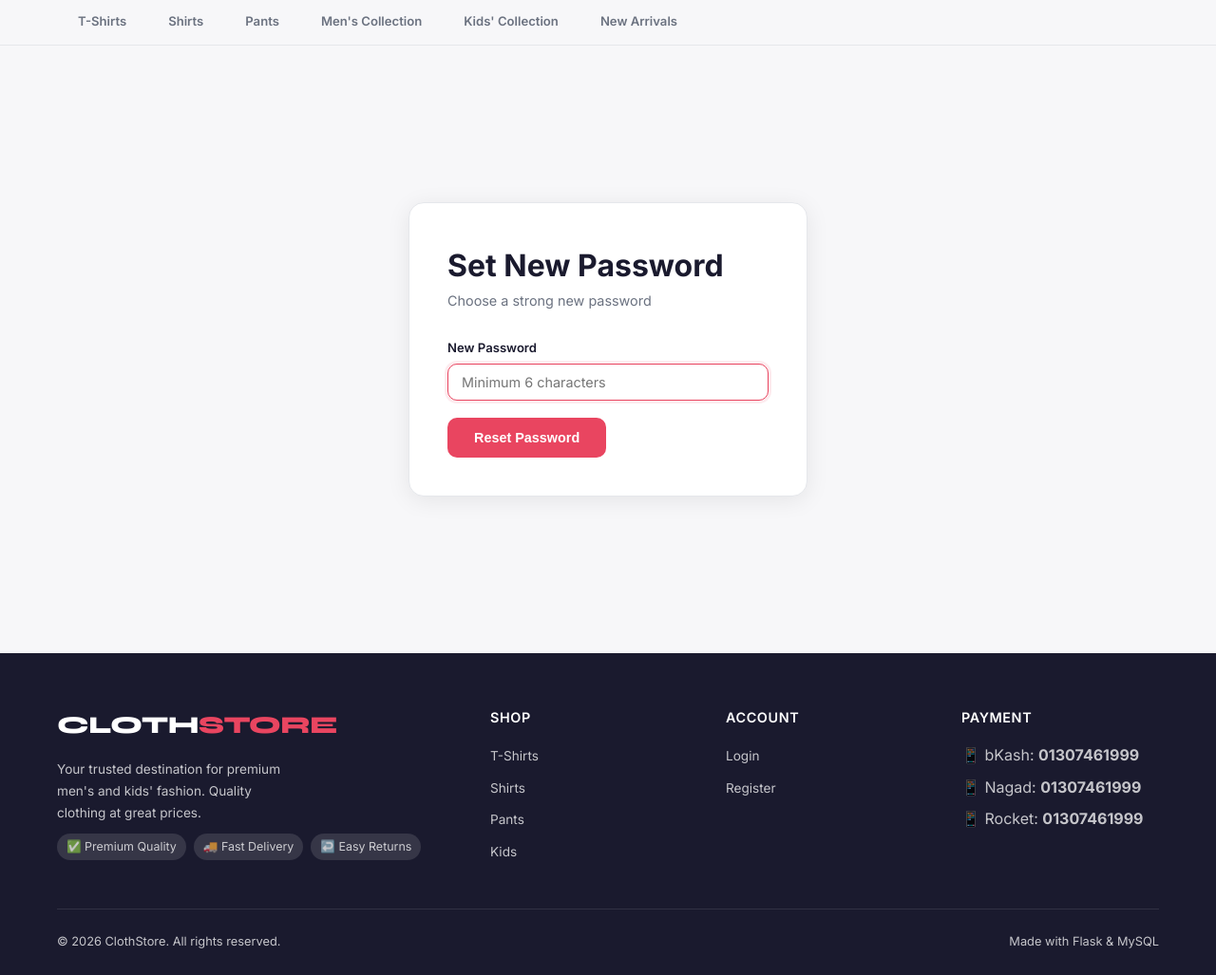
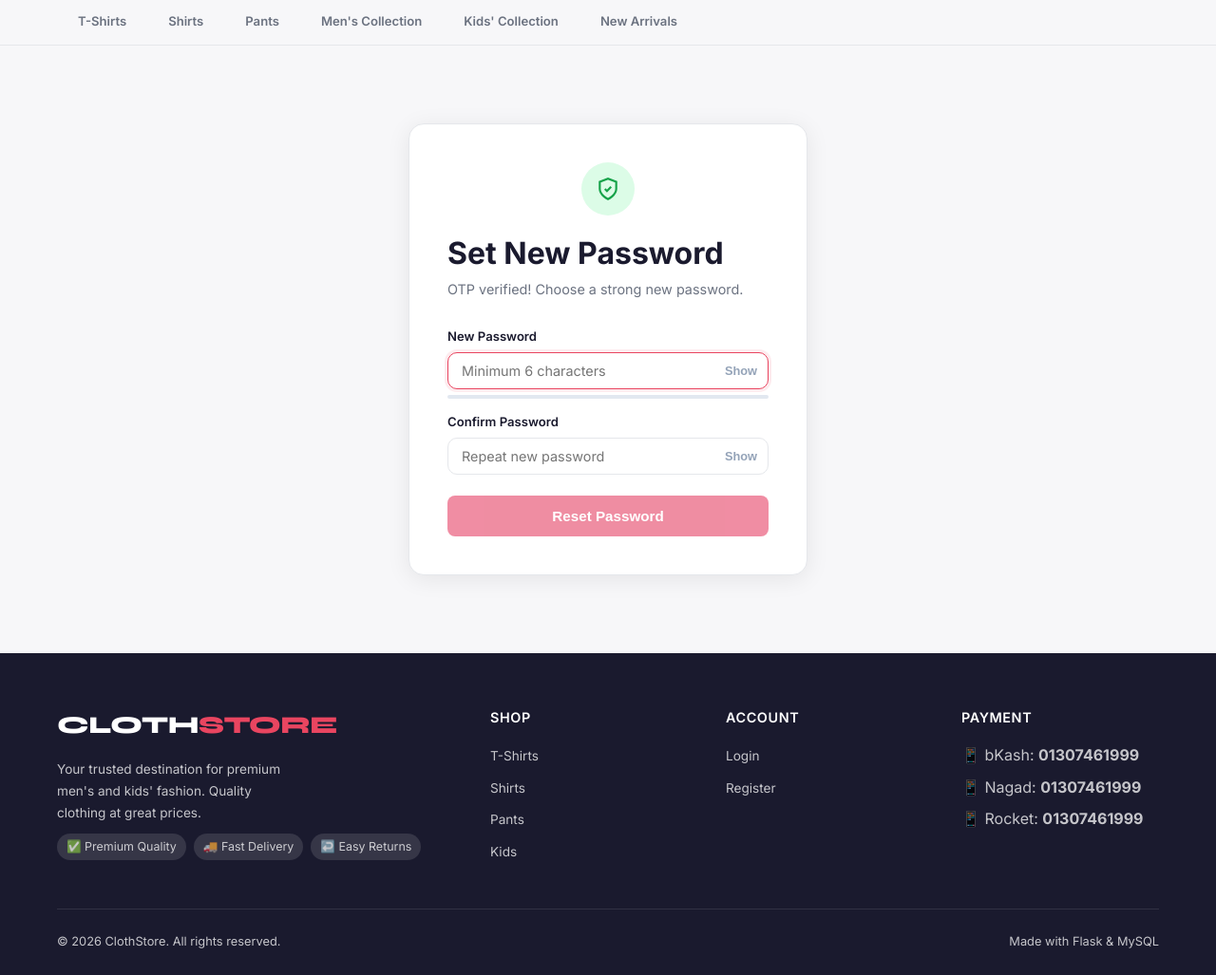
Before and after one commit to maruf8943-stack/clothstore, a Flask app: template templates/reset_password.html in a window 1280 px wide. Shown: the part 108-1135 px from the top of the page at 95% size. Run offline with Flask 3, Linux system fonts and the light colour scheme; the template is opened without the code that fills it, so the values that code supplies are empty; some libraries are stand-ins or nearby versions.

Commit message:
Update reset_password.html

```diff
--- a/templates/reset_password.html
+++ b/templates/reset_password.html
@@ -4,16 +4,117 @@
 <div class="auth-page">
   <div class="auth-card">
     <div class="auth-header">
+      <div style="width:56px;height:56px;background:#dcfce7;border-radius:50%;display:flex;align-items:center;justify-content:center;margin:0 auto 14px;">
+        <svg width="26" height="26" fill="none" stroke="#16a34a" stroke-width="2" viewBox="0 0 24 24">
+          <path d="M12 22s8-4 8-10V5l-8-3-8 3v7c0 6 8 10 8 10z"/>
+          <polyline points="9 12 11 14 15 10"/>
+        </svg>
+      </div>
       <h1>Set New Password</h1>
-      <p>Choose a strong new password</p>
+      <p>OTP verified! Choose a strong new password.</p>
     </div>
-    <form method="post">
+
+    {% with messages = get_flashed_messages(with_categories=true) %}
+      {% for cat, msg in messages %}
+      <div style="padding:11px 14px;border-radius:8px;margin-bottom:14px;font-size:.85rem;font-weight:600;
+           background:{% if cat=='success' %}#dcfce7{% else %}#fee2e2{% endif %};
+           color:{% if cat=='success' %}#166534{% else %}#991b1b{% endif %};">
+        {{ msg }}
+      </div>
+      {% endfor %}
+    {% endwith %}
+
+    <form method="post" id="rf">
+
+      <!-- New password -->
+      <div class="form-group" style="margin-bottom:6px;">
+        <label>New Password</label>
+        <div style="position:relative;">
+          <input type="password" name="password" id="pw1" required minlength="6"
+                 placeholder="Minimum 6 characters" autofocus
+                 oninput="strength(this.value);checkMatch()">
+          <button type="button" onclick="togglePw('pw1',this)"
+                  style="position:absolute;right:12px;top:50%;transform:translateY(-50%);
+                         background:none;border:none;cursor:pointer;color:#94a3b8;font-size:.8rem;
+                         font-weight:600;">Show</button>
+        </div>
+      </div>
+      <!-- Strength bar -->
+      <div style="height:4px;background:#e2e8f0;border-radius:4px;margin-bottom:4px;">
+        <div id="sbar" style="height:100%;width:0;border-radius:4px;transition:width .3s,background .3s;"></div>
+      </div>
+      <div id="slbl" style="font-size:.72rem;color:#94a3b8;margin-bottom:14px;"></div>
+
+      <!-- Confirm password -->
       <div class="form-group">
-        <label>New Password</label>
-        <input type="password" name="password" placeholder="Minimum 6 characters" required minlength="6" autofocus>
+        <label>Confirm Password</label>
+        <div style="position:relative;">
+          <input type="password" id="pw2" required placeholder="Repeat new password"
+                 oninput="checkMatch()">
+          <button type="button" onclick="togglePw('pw2',this)"
+                  style="position:absolute;right:12px;top:50%;transform:translateY(-50%);
+                         background:none;border:none;cursor:pointer;color:#94a3b8;font-size:.8rem;
+                         font-weight:600;">Show</button>
+        </div>
+        <div id="mlbl" style="font-size:.75rem;margin-top:4px;"></div>
       </div>
-      <button type="submit" class="btn btn-accent btn-full">Reset Password</button>
+
+      <button type="submit" id="sbtn" disabled
+              style="width:100%;padding:13px;background:#e11d48;color:#fff;border:none;
+                     border-radius:8px;font-size:.95rem;font-weight:700;cursor:pointer;
+                     opacity:.5;transition:opacity .2s;margin-top:4px;">
+        Reset Password
+      </button>
     </form>
   </div>
 </div>
 {% endblock %}
+
+{% block scripts %}
+<script>
+function togglePw(id, btn) {
+  const el = document.getElementById(id);
+  el.type = el.type === 'password' ? 'text' : 'password';
+  btn.textContent = el.type === 'password' ? 'Show' : 'Hide';
+}
+
+function strength(pw) {
+  let s = 0;
+  if (pw.length >= 6)  s++;
+  if (pw.length >= 10) s++;
+  if (/[A-Z]/.test(pw)) s++;
+  if (/[0-9]/.test(pw)) s++;
+  if (/[^A-Za-z0-9]/.test(pw)) s++;
+  const lvl = [
+    {w:'0%',  c:'#e2e8f0', t:''},
+    {w:'25%', c:'#ef4444', t:'Weak'},
+    {w:'50%', c:'#f97316', t:'Fair'},
+    {w:'75%', c:'#eab308', t:'Good'},
+    {w:'100%',c:'#22c55e', t:'Strong'},
+  ][Math.min(s,4)];
+  document.getElementById('sbar').style.width = lvl.w;
+  document.getElementById('sbar').style.background = lvl.c;
+  document.getElementById('slbl').textContent = lvl.t;
+  document.getElementById('slbl').style.color = lvl.c;
+}
+
+function checkMatch() {
+  const v1 = document.getElementById('pw1').value;
+  const v2 = document.getElementById('pw2').value;
+  const lbl = document.getElementById('mlbl');
+  const btn = document.getElementById('sbtn');
+  if (!v2) { lbl.textContent=''; btn.disabled=true; btn.style.opacity='.5'; return; }
+  const ok = v1===v2 && v1.length>=6;
+  lbl.textContent = ok ? '✓ Passwords match' : (v1===v2 ? '✗ Too short (min 6)' : '✗ Does not match');
+  lbl.style.color  = ok ? '#16a34a' : '#ef4444';
+  btn.disabled     = !ok;
+  btn.style.opacity= ok ? '1' : '.5';
+}
+
+document.getElementById('rf').addEventListener('submit', function(e) {
+  if (document.getElementById('pw1').value !== document.getElementById('pw2').value) {
+    e.preventDefault(); alert('Passwords do not match!');
+  }
+});
+</script>
+{% endblock %}
```
